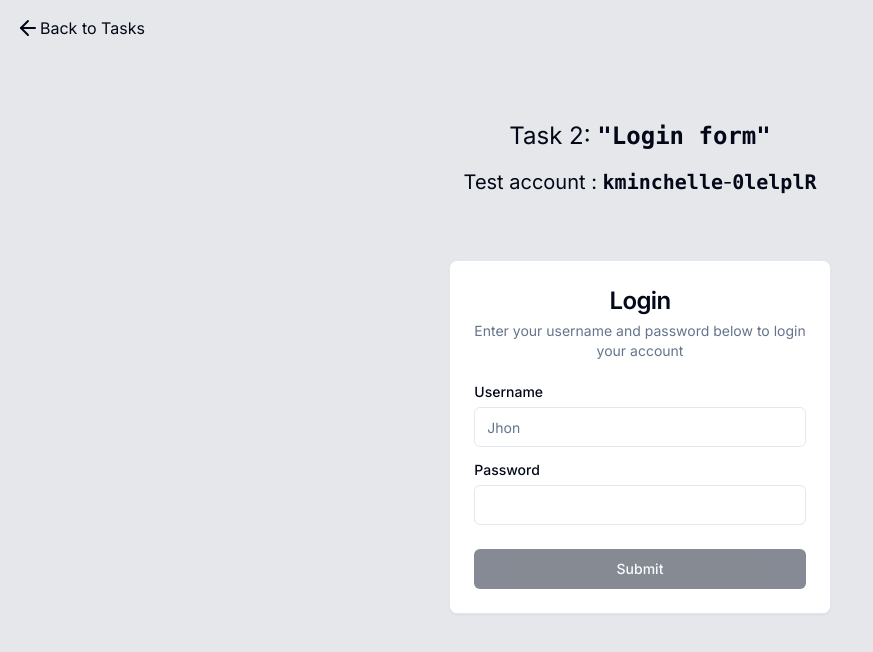
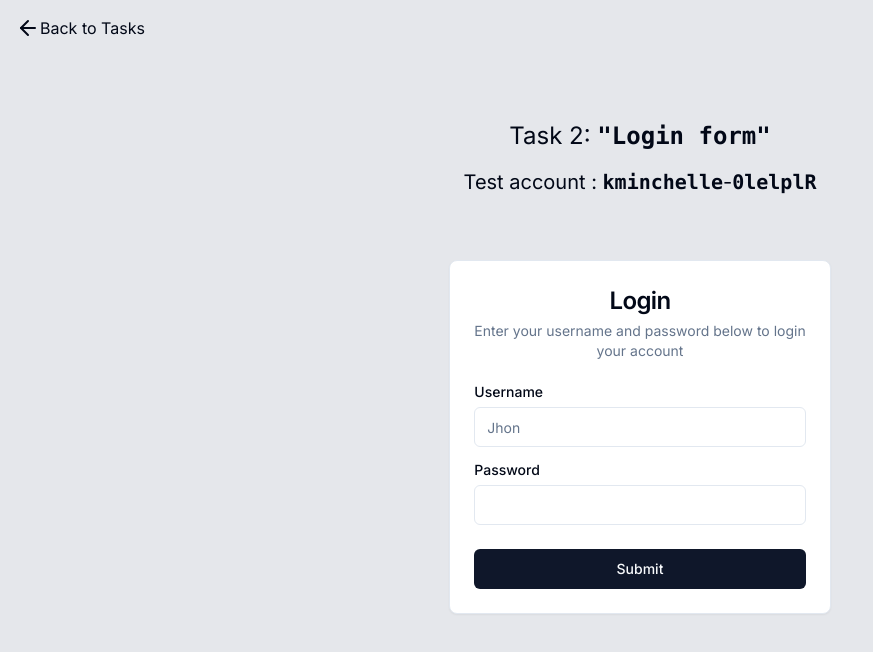
Before and after one commit to kicky1/interview, a Next.js app: page /task/loginform in a window 1280 px wide. Shown: the top 652 px of the page, without its empty margins (0-873 px from the left). Built offline with nearby package versions, Linux system fonts and the light colour scheme.

Commit message:
feat: update error message

```diff
--- a/app/task/loginform/page.tsx
+++ b/app/task/loginform/page.tsx
@@ -100,11 +100,16 @@ export default function Page() {
   const [variant, setVariant] = useState<Variant>('default');
   const [title, setTitle] = useState('');
   const [message, setMessage] = useState('');
+  const [showErrorMessage, setShowErrorMessage] = useState(false);
 
-  const disabledButton = username === '' || password.length < 6 || loading;
+  const validate = username === '' || password.length < 6;
 
   const handleLogin: MouseEventHandler<HTMLButtonElement> = async event => {
     event.preventDefault();
+    if(validate){
+      setShowErrorMessage(true)
+      return;
+    };
     setLoading(true);
     await login({ username, password })
       .then(() => {
@@ -154,6 +159,7 @@ export default function Page() {
                   value={username}
                   onChange={e => {
                     setUsername(e.target.value);
+                    setShowErrorMessage(false);
                   }}
                 />
               </div>
@@ -165,14 +171,22 @@ export default function Page() {
                   value={password}
                   onChange={e => {
                     setPassword(e.target.value);
+                    setShowErrorMessage(false);
                   }}
                 />
               </div>
+
+                {showErrorMessage && (
+                <p className="text-sm text-start text-red-500">
+                  Please fill in the fields correctly
+                </p>
+              )}
+
             </CardContent>
             <CardFooter>
               <Button
                 className="w-full"
-                disabled={disabledButton}
+                disabled={loading}
                 onClick={handleLogin}
               >
                 {loading ? (
```
